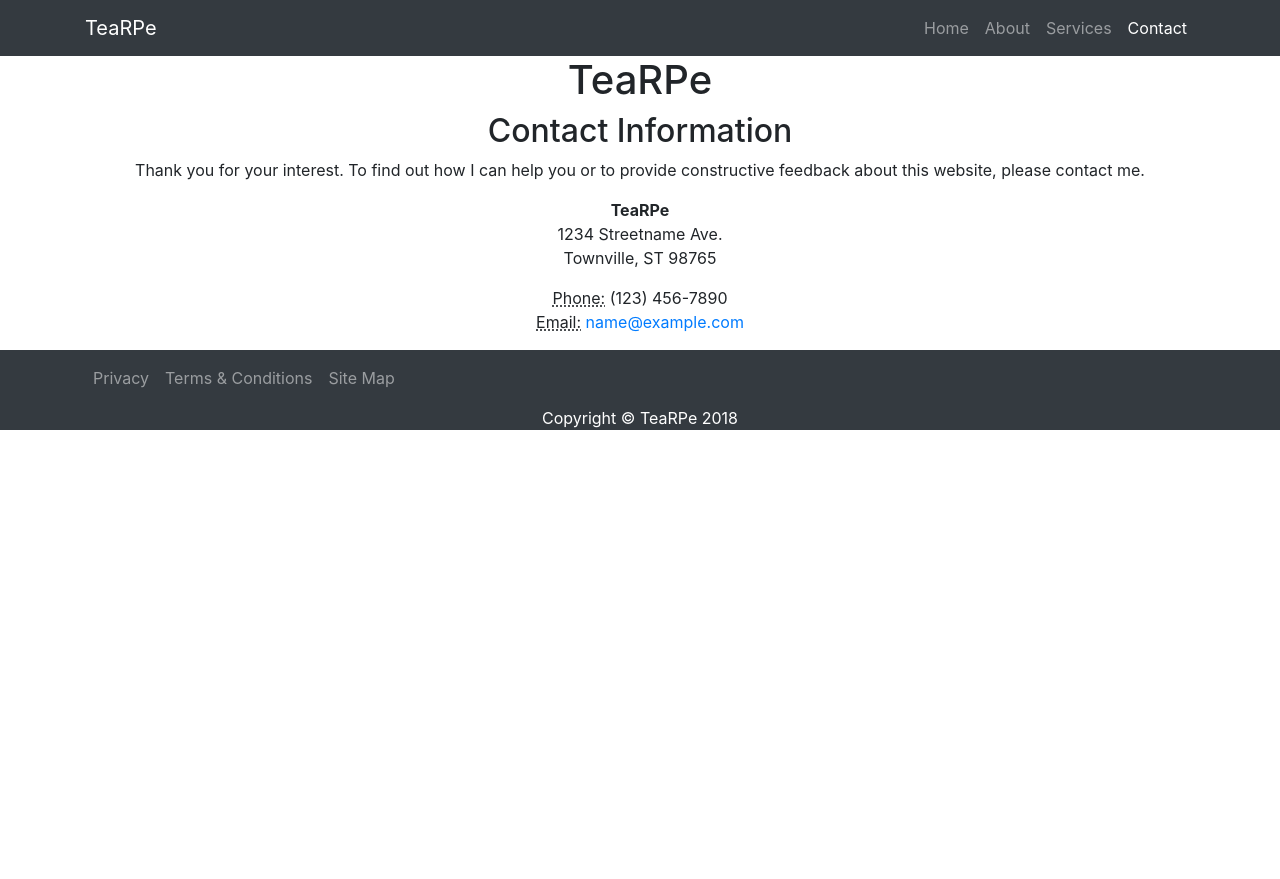
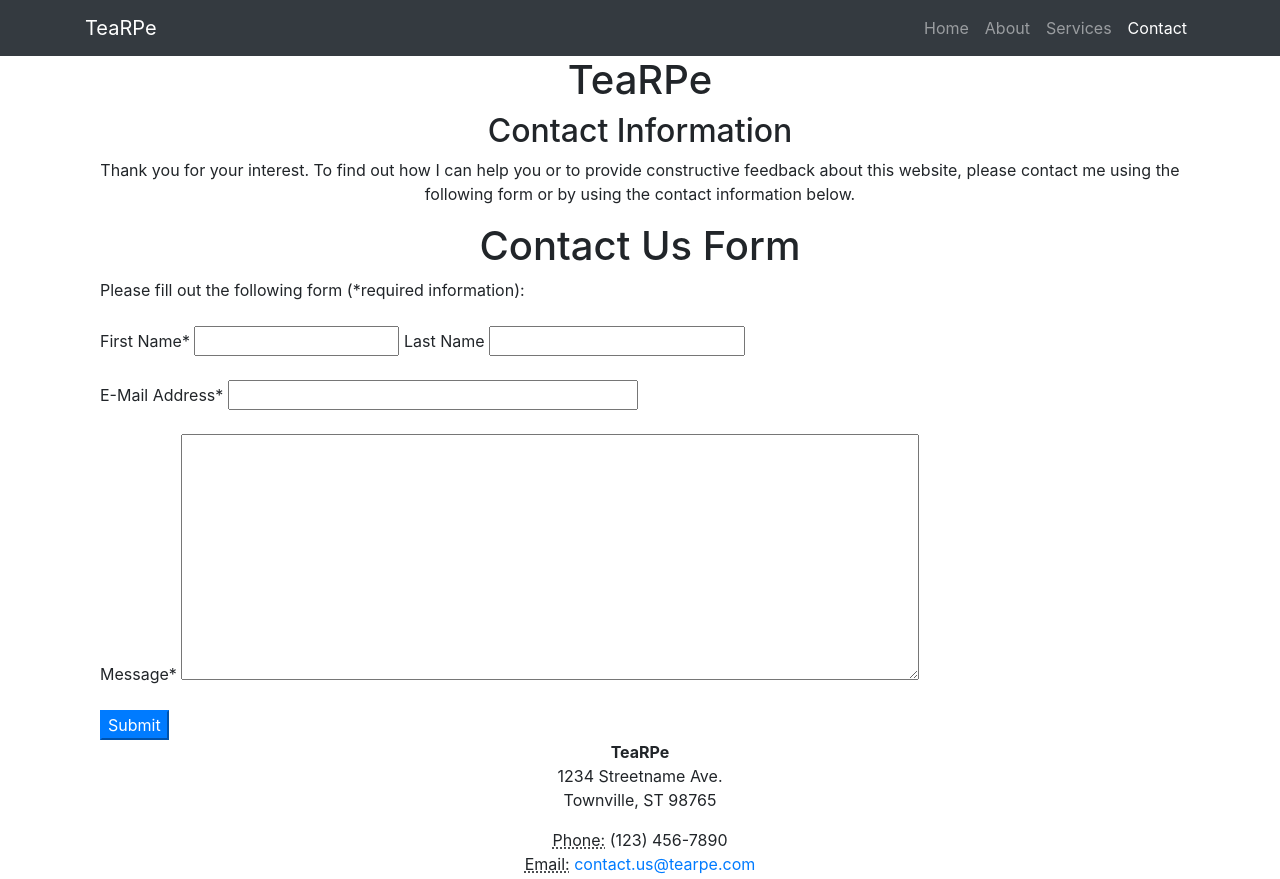
Before and after one commit to FormerBluffer/tearpe-repo, a plain HTML site: page contact.html in a window 1280 px wide. Shown: the top 879 px of the page. Before the commit the page ends 800 px from the top, so only its background shows below. Drawn offline with nearby package versions, Linux system fonts and the light colour scheme.

Commit message:
Update contact information and create Contact Form

```diff
--- /dev/null
+++ b/contact-us.js
@@ -0,0 +1,14 @@
+
+
+
+
+function hgsubmit()
+	{
+		if (/\S+/.test(document.hgmailer.firstname.value) == false) alert ("Please provide your First Name.");
+		else if (/^\S+@[a-z0-9_.-]+\.[a-z]{2,6}$/i.test(document.hgmailer.email.value) == false) alert ("Please provide a valid E-Mail Address.");
+		else if (/\S+/.test(document.hgmailer.comment.value) == false) alert ("Please enter a Message.");
+		else {
+			document.hgmailer.submit();
+			alert (' Thank you! \n Your email is sent.');
+		}
+	}
--- a/contact.html
+++ b/contact.html
@@ -24,6 +24,8 @@
   <!-- Font Awesome -->
   <link rel="stylesheet" href="https://use.fontawesome.com/releases/v5.3.1/css/all.css" integrity="sha384-mzrmE5qonljUremFsqc01SB46JvROS7bZs3IO2EmfFsd15uHvIt+Y8vEf7N7fWAU" crossorigin="anonymous">
 
+<!--external Javascript file for this page-->
+  <script src="contact-us.js"></script>
 
   <!-- HTML5 Shim and Respond.js IE8 support of HTML5 elements and media queries -->
   <!-- WARNING: Respond.js doesn't work if you view the page via file:// -->
@@ -68,7 +70,6 @@
   <!-- PAGE CONTENT START -->
   <div class="container">
 
-    <!--CONTACT INFORMATION START -->
     <div class="row">
       <div class="col-sm-12 text-center">
         <h1>TeaRPe</h1>
@@ -78,9 +79,34 @@
 
     <div class="row">
       <div class="col-sm-12 text-center">
-        <p>Thank you for your interest. To find out how I can help you or to provide constructive feedback about this website, please contact me.</p>
+        <p>Thank you for your interest. To find out how I can help you or to provide constructive feedback about this website, please contact me using the following form or by using the contact information below.</p>
       </div>
     </div>
+
+    <!-- CONTACT FORM START -->
+    <div class="container">
+      <h1 class="text-center">Contact Us Form</h1>
+      <form action="http://www.tearpe.com/cgi-sys/formmail.pl" method="post" name="hgmailer">
+        <input type="hidden" name="recipient" value="contact.us@tearpe.com">
+        <input type="hidden" name="subject" value="FormMail E-Mail">Please fill out the following form (*required information):
+        <br>
+        <br>
+        First Name* <input type="text" name="firstname" size="15" value="">
+        Last Name <input type="text" name="lastname" size="20" value="">
+        <br>
+        <br>E-Mail Address* <input type="text" name="email" size="35" value="">
+        <br>
+        <br>
+        Message* <textarea name="comment" cols="70" rows="10"></textarea>
+        <br>
+        <br>
+        <input class="btn-primary" type="button" value="Submit" onclick="hgsubmit();">
+        <input type="hidden" name="redirect" value="http://www.tearpe.com/contact.html">
+      </form>
+
+    </div>
+
+    <!-- CONTACT FORM END -->
 
     <!-- CONTACT INFO START -->
     <div class="container">
@@ -97,14 +123,12 @@
            (123) 456-7890
             <br>
             <abbr title="Email">Email:</abbr>
-            <a href="mailto:#">name@example.com</a>
+            <a href="mailto:contact.us@tearpe.com?subject=Message From TeaRPe Contact Information Page">contact.us@tearpe.com</a>
           </address>
         </div>
       </div>
     </div>
     <!-- CONTACT INFO END -->
-
-    <!-- CONTACT INFORMATION END -->
 
   </div>
   <!-- PAGE CONTENT END -->
```
Also changed, not shown: about-us.html (+1 -1 lines), index.html (+1 -1 lines), services.html (+1 -1 lines).
